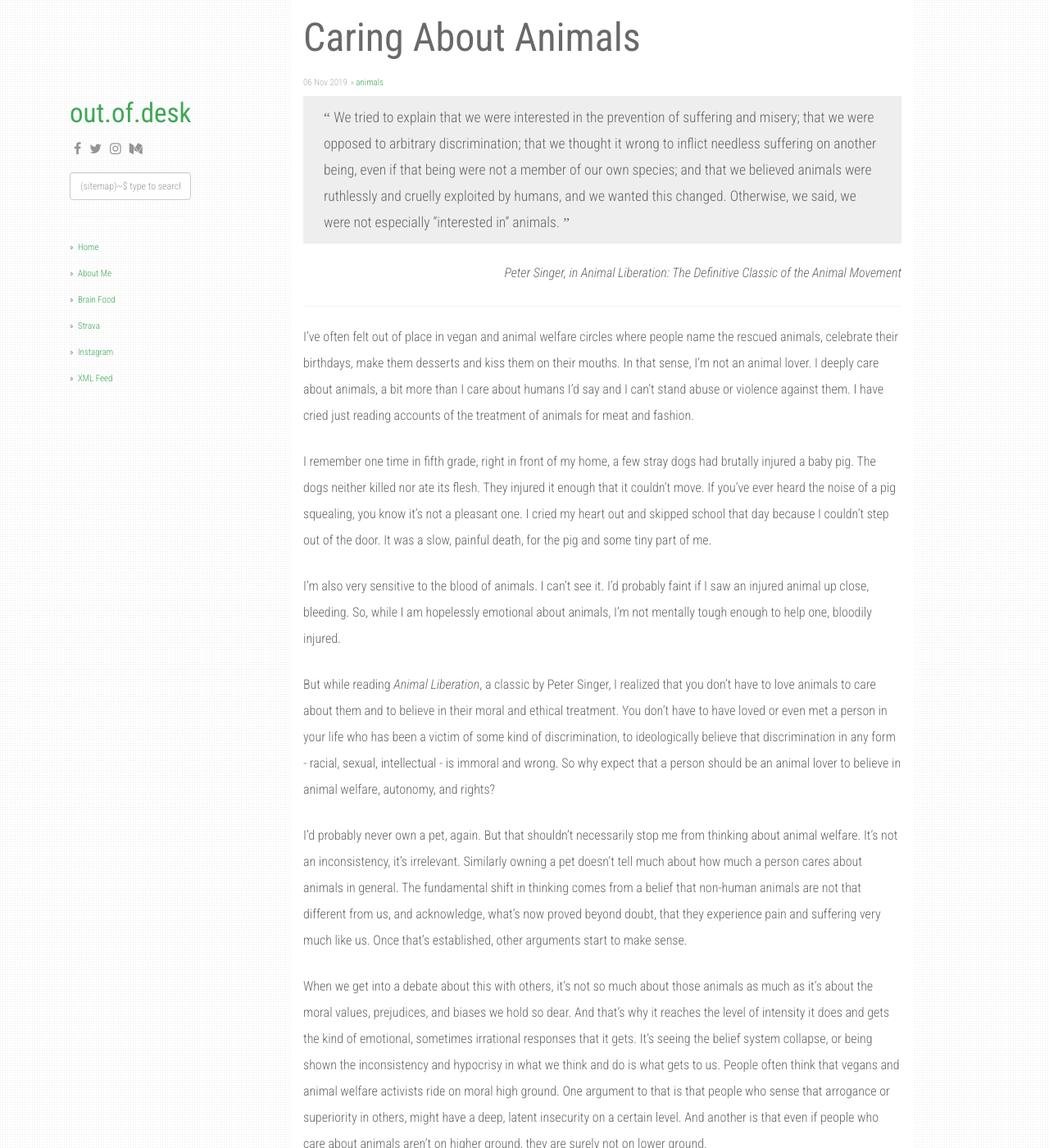
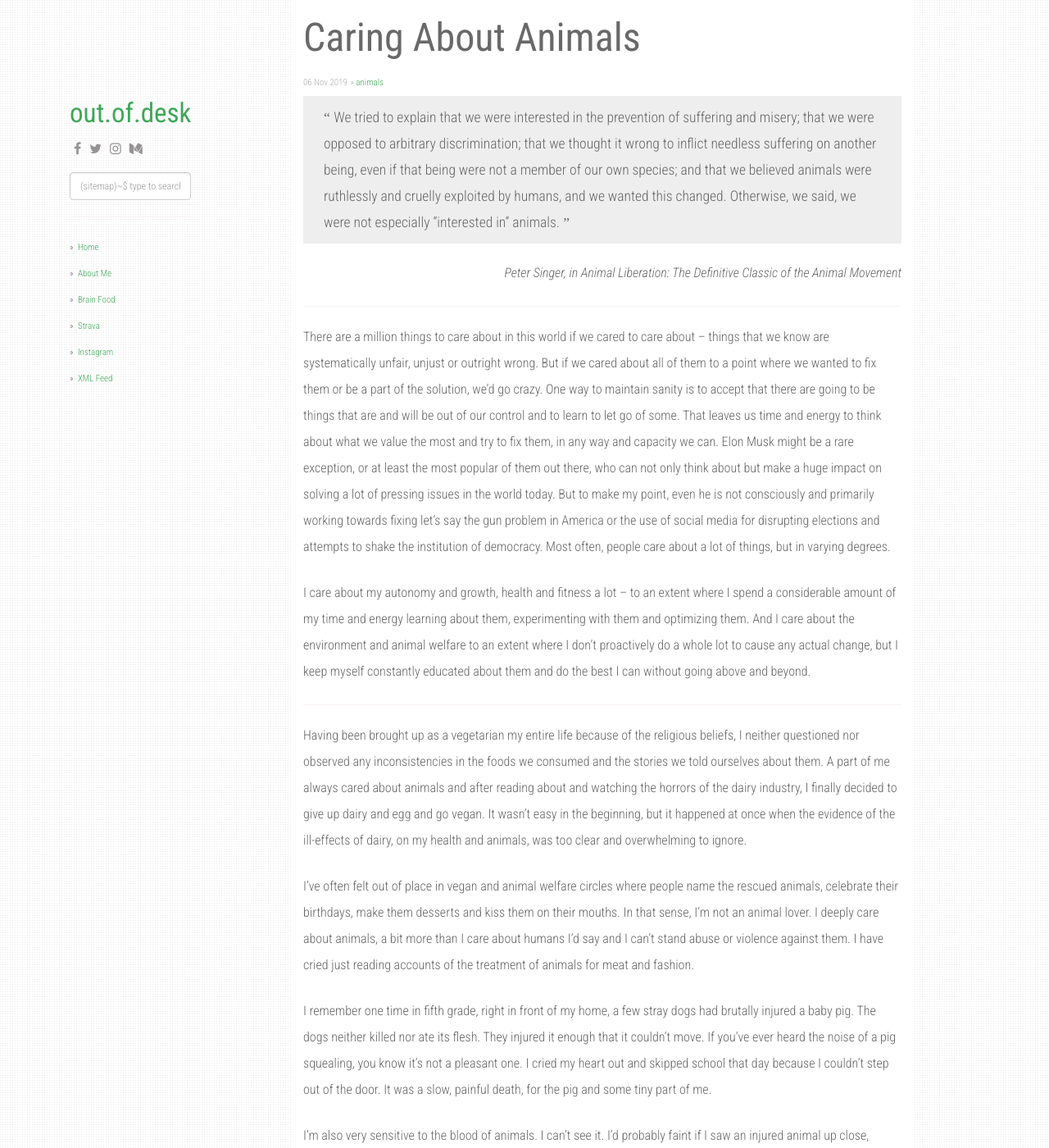
Before and after one commit to outofdesk/outofdesk.github.io, a Jekyll site: the page built from _posts/2019-11-06-caring-about-animals.md, in a window 1280 px wide and 1400 px high. Shown: the whole window at 82% size. Built offline with Jekyll 4.4.1, drawn with Linux system fonts in a browser that asks for light colours; nearby versions of some CDN libraries.

Commit message:
update caring-about-animals

```diff
--- a/_posts/2019-11-06-caring-about-animals.md
+++ b/_posts/2019-11-06-caring-about-animals.md
@@ -11,6 +11,13 @@ We tried to explain that we were interested in the prevention of suffering and m
 <cite>Peter Singer, in Animal Liberation: The Definitive Classic of the Animal Movement</cite>
 
 *****
+There are a million things to care about in this world if we cared to care about -- things that we know are systematically unfair, unjust or outright wrong. But if we cared about all of them to a point where we wanted to fix them or be a part of the solution, we’d go crazy. One way to maintain sanity is to accept that there are going to be things that are and will be out of our control and to learn to let go of some. That leaves us time and energy to think about what we value the most and try to fix them, in any way and capacity we can. Elon Musk might be a rare exception, or at least the most popular of them out there, who can not only think about but make a huge impact on solving a lot of pressing issues in the world today. But to make my point, even he is not consciously and primarily working towards fixing let’s say the gun problem in America or the use of social media for disrupting elections and attempts to shake the institution of democracy. Most often, people care about a lot of things, but in varying degrees.
+
+I care about my autonomy and growth, health and fitness a lot -- to an extent where I spend a considerable amount of my time and energy learning about them, experimenting with them and optimizing them. And I care about the environment and animal welfare to an extent where I don't proactively do a whole lot to cause any actual change, but I keep myself constantly educated about them and do the best I can without going above and beyond.
+
+*****
+
+Having been brought up as a vegetarian my entire life because of the religious beliefs, I neither questioned nor observed any inconsistencies in the foods we consumed and the stories we told ourselves about them. A part of me always cared about animals and after reading about and watching the horrors of the dairy industry, I finally decided to give up dairy and egg and go vegan. It wasn't easy in the beginning, but it happened at once when the evidence of the ill-effects of dairy, on my health and animals, was too clear and overwhelming to ignore.
 
 I've often felt out of place in vegan and animal welfare circles where people name the rescued animals, celebrate their birthdays, make them desserts and kiss them on their mouths. In that sense, I'm not an animal lover. I deeply care about animals, a bit more than I care about humans I'd say and I can't stand abuse or violence against them. I have cried just reading accounts of the treatment of animals for meat and fashion.
 
```
Also changed, not shown: 3 other files.
